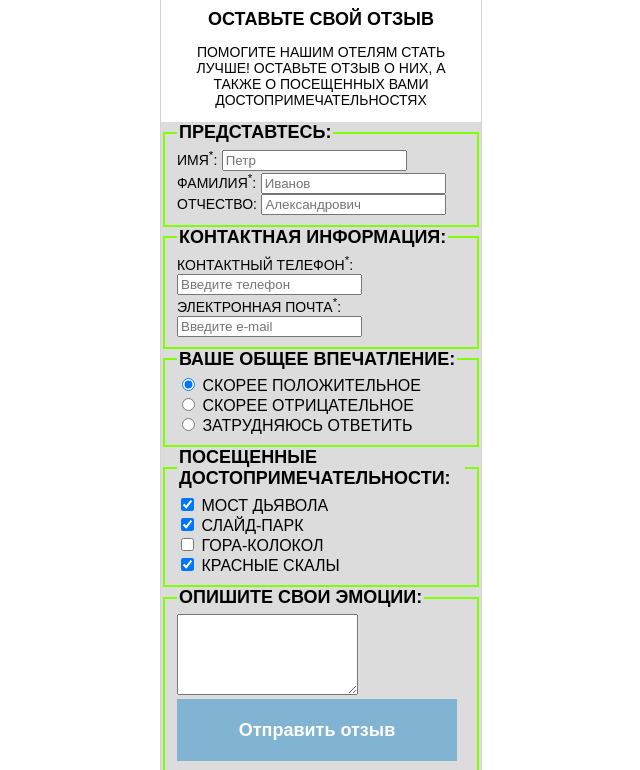
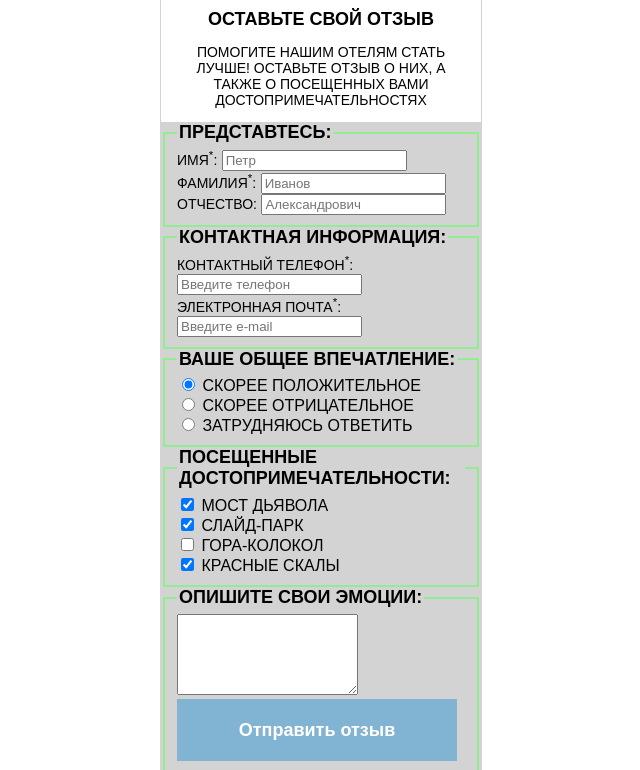
Before and after one commit to Archon77/210946-sedona, a website: page form.html in a window 1280 px wide. Shown: the part 755-1525 px from the top of the page, without its empty margins (319-959 px from the left). Drawn offline with nearby package versions, Linux system fonts and the light colour scheme; files that its build step writes are made by us from their sources.

Commit message:
Стилизация 0.5

```diff
--- a/sass/blocks/comment.scss
+++ b/sass/blocks/comment.scss
@@ -1,3 +1,3 @@
 .comment {
-  border: 2px solid chartreuse; /* для задания */
+  border: 2px solid lightgreen; /* для задания */
 }
--- a/sass/blocks/feedback-form.scss
+++ b/sass/blocks/feedback-form.scss
@@ -1,3 +1,3 @@
 .feedback-form {
-  border: 2px solid chartreuse; /* для задания */
+  border: 2px solid lightgreen; /* для задания */
 }
--- a/sass/blocks/review-form.scss
+++ b/sass/blocks/review-form.scss
@@ -1,7 +1,7 @@
 .review-form {
   font-family: $font-family;
   text-transform: uppercase;
-  background-color: gainsboro; /* для задания */
+  background-color: lightgrey; /* для задания */
 }
 
 
```
